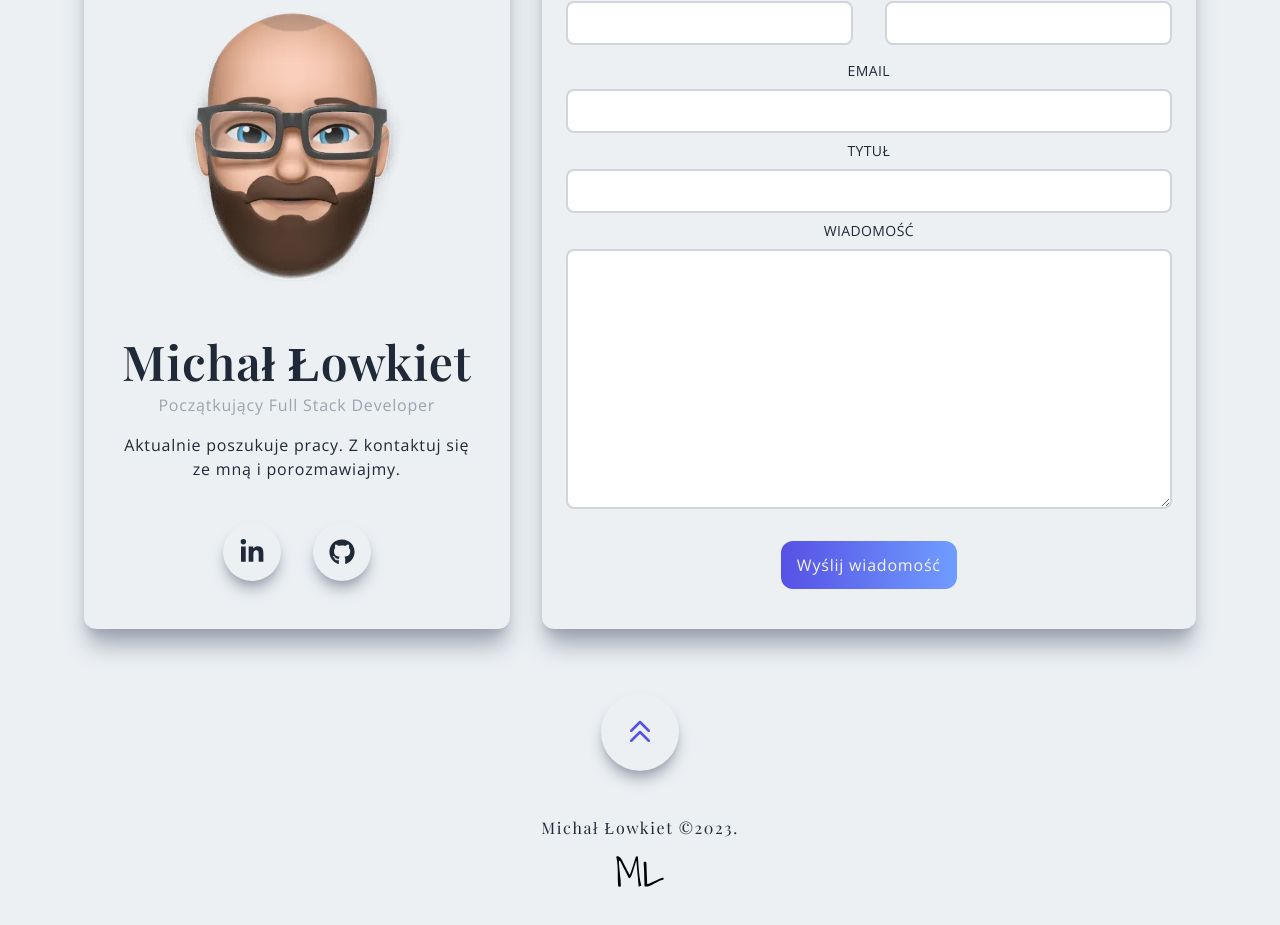
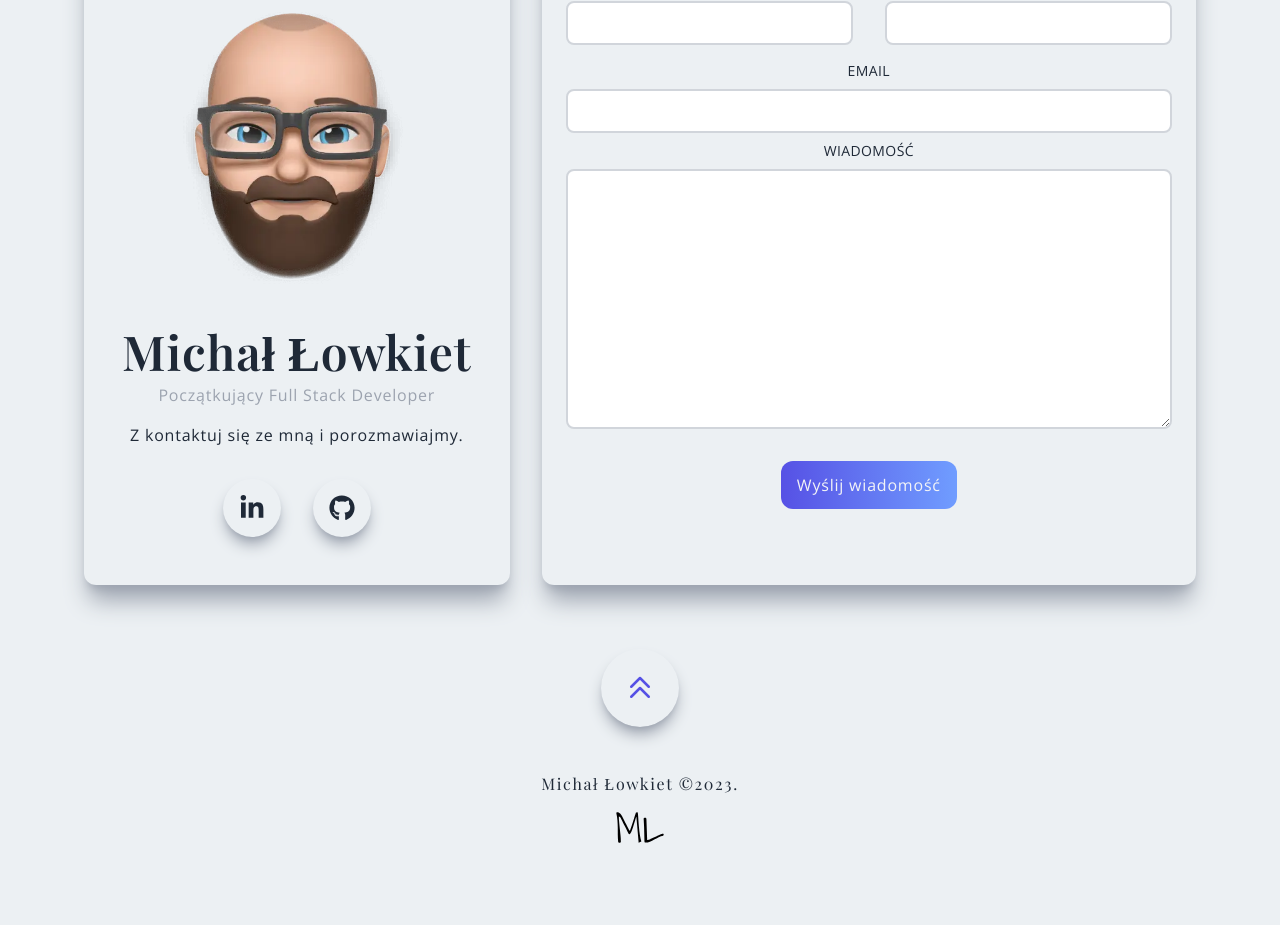
Before and after one commit to michallowkiet/michallowkiet.github.io, a React (Vite) app: page / in a window 1280 px wide. Shown: the part 5469-6394 px from the top of the page. After the commit the page ends 6356 px from the top, so only its background shows below. Built offline with nearby package versions, Linux system fonts and the light colour scheme.

Commit message:
remove title field from contact form

```diff
--- a/src/views/Contact.tsx
+++ b/src/views/Contact.tsx
@@ -62,10 +62,7 @@ const Contact = ({ setSelectedPage }: IDefaultProps) => {
                 <p className='text-gray-400'>
                   Początkujący Full Stack Developer
                 </p>
-                <p className='py-4'>
-                  Aktualnie poszukuje pracy. Z kontaktuj się ze mną i
-                  porozmawiajmy.
-                </p>
+                <p className='py-4'>Z kontaktuj się ze mną i porozmawiajmy.</p>
               </div>
 
               <div>
@@ -155,17 +152,7 @@ const Contact = ({ setSelectedPage }: IDefaultProps) => {
                       </p>
                     )}
                   </div>
-                  <div className='flex flex-col'>
-                    <label className='py-2 text-sm uppercase' htmlFor='subject'>
-                      Tytuł
-                    </label>
-                    <input
-                      className='rounded-lg border-2 border-gray-300 p-2'
-                      type='text'
-                      id='subject'
-                      name='subject'
-                    />
-                  </div>
+
                   <div className='flex flex-col'>
                     <label className='py-2 text-sm uppercase' htmlFor='message'>
                       Wiadomość
```
